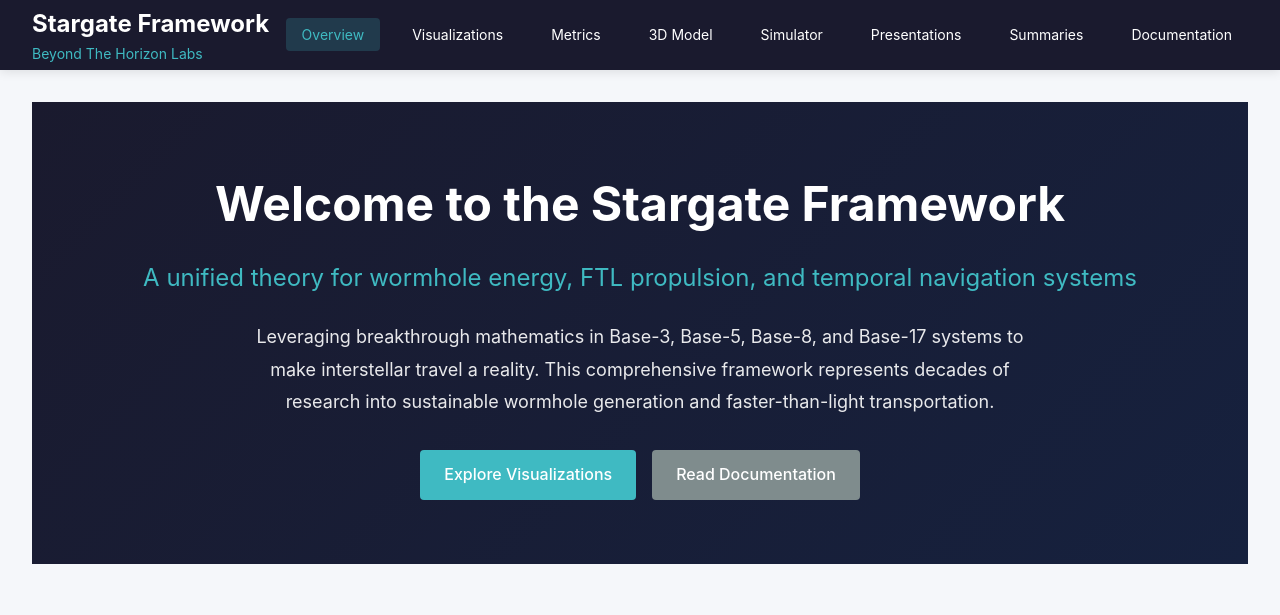
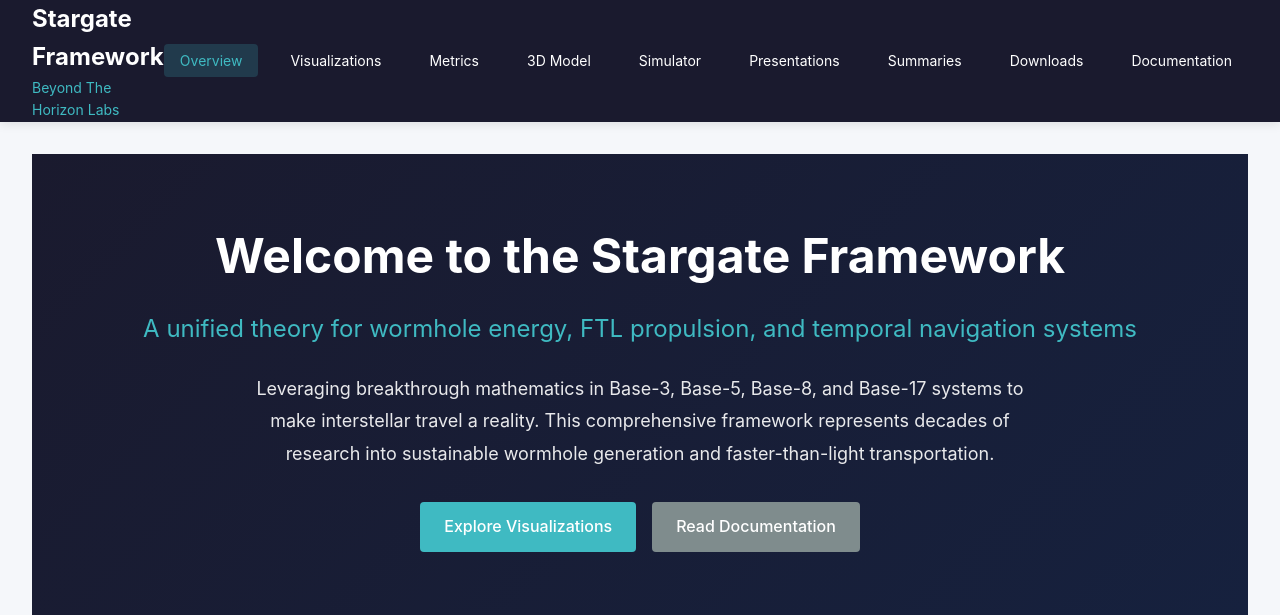
Before and after one commit to davestj/stargate-framework, a PHP site: page /index.php in a window 1280 px wide. Shown: the top 615 px of the page. Run offline with PHP 8.4, Linux system fonts and the light colour scheme.

Commit message:
Add downloads link to navigation

```diff
--- a/header.php
+++ b/header.php
@@ -64,6 +64,9 @@ $current_page = basename($_SERVER['PHP_SELF'], '.php');
                 <li class="nav-item <?php echo ($current_page == 'executive_summary_generator') ? 'active' : ''; ?>">
                     <a href="executive_summary_generator.php">Summaries</a>
                 </li>
+                <li class="nav-item <?php echo ($current_page == 'downloads') ? 'active' : ''; ?>">
+                    <a href="downloads.php">Downloads</a>
+                </li>
                 <li class="nav-item <?php echo ($current_page == 'technical_docs') ? 'active' : ''; ?>">
                     <a href="technical_docs.php">Documentation</a>
                 </li>
```
